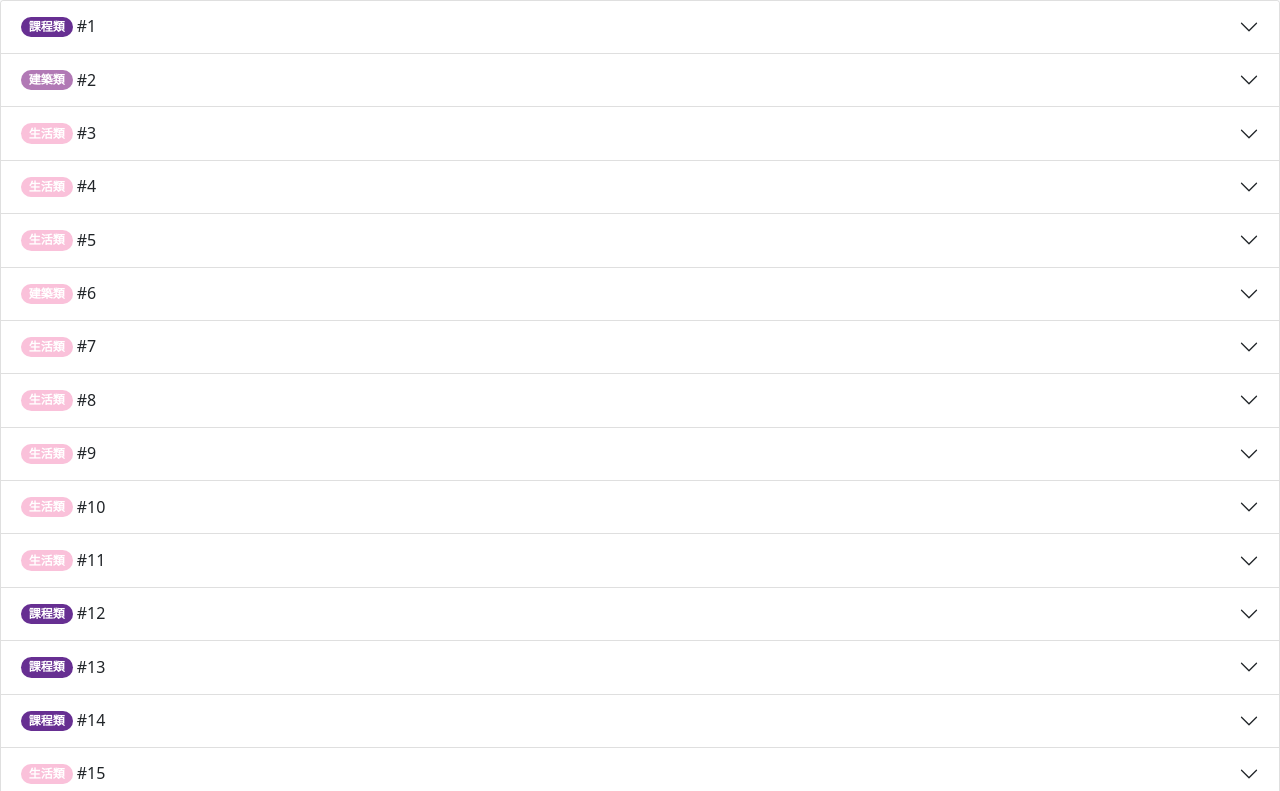
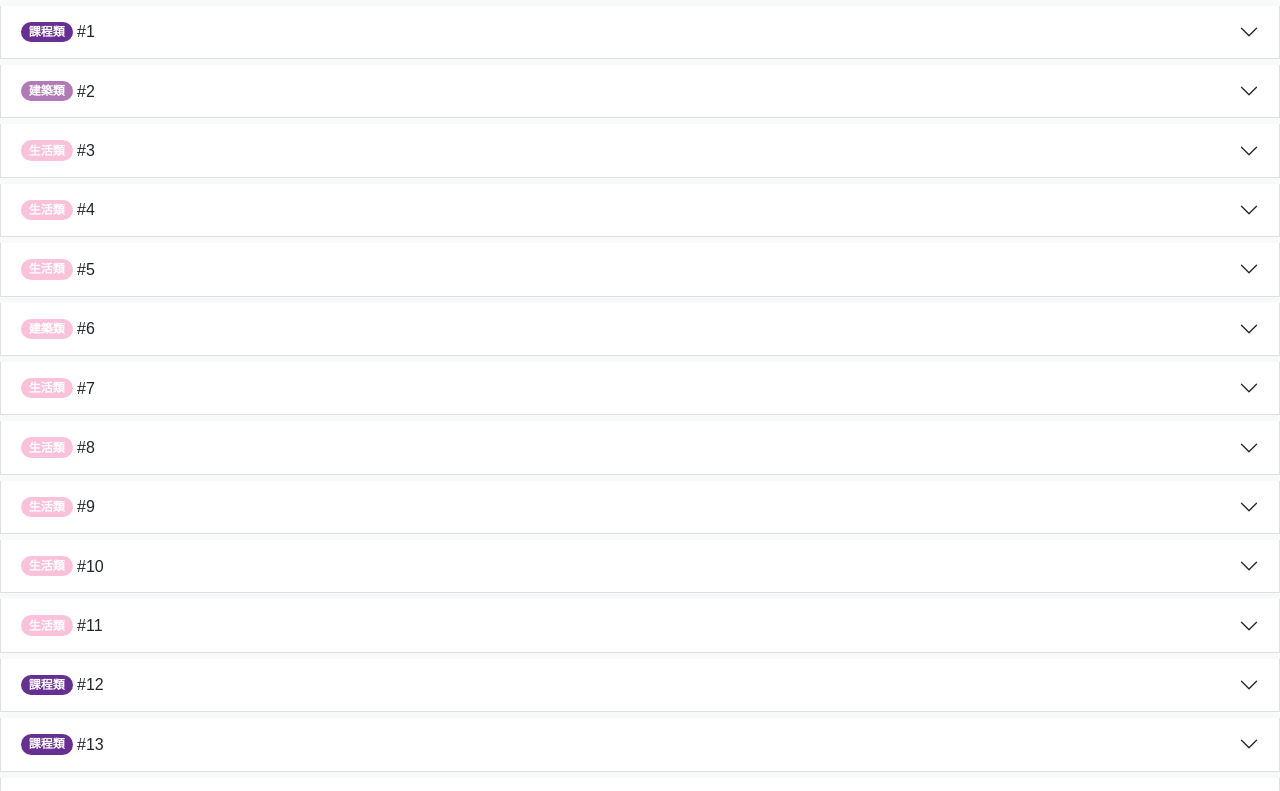
Before and after one commit to Fjuim110/Fjuim110-code-140.136_tips, a plain HTML site: page hinata.html in a window 1280 px wide. Shown: the part 59-850 px from the top of the page. Drawn offline with nearby package versions, Linux system fonts and the light colour scheme; a web font is replaced by a local one.

Commit message:
試玩很coolㄉ東西

```diff
--- a/hinata.html
+++ b/hinata.html
@@ -12,8 +12,11 @@
   <link rel="icon" href="favicon.png" type="image/x-icon" />
   <title>Code/140.136遊戲提示</title>
   <style>
+    @import url(https://fonts.googleapis.com/earlyaccess/cwtexyen.css);
+
     body {
       background: #f8f9fa;
+      font-family: "cwTeXYen", sans-serif;
     }
 
     .badge-building {
@@ -29,6 +32,16 @@
     .badge-study {
       color: #fff;
       background-color: #672f92
+    }
+    .panel-heading{
+      padding: 3px;
+    }
+   .accordion-button:focus {
+      box-shadow: none;
+      background-color: #e8dbfa;
+    }
+    a{
+      color: rgb(178, 116, 250);
     }
   </style>
 </head>
@@ -60,7 +73,7 @@
     </div>
   </nav>
   <div class="accordion" id="accordionExample">
-
+    <div class="panel-heading"></div>
     <div class="accordion-item">
       <h2 class="accordion-header" id="headingOne">
         <button class="accordion-button collapsed" type="button" data-bs-toggle="collapse" data-bs-target="#collapseOne"
@@ -71,15 +84,16 @@
       <div id="collapseOne" class="accordion-collapse collapse" aria-labelledby="headingOne"
         data-bs-parent="#accordionExample">
         <div class="accordion-body">
-          題目：<br />
+          【題目】<br />
           檔案只有短短幾行程式碼，請問日翔該輸入什麼才能執行此函式，讓結果非None呢？（請輸入半形英文字母）<br />
           <img src="https://upload.cc/i1/2022/03/06/q4DPkj.png" class="card-img-top">
-          提示：<br />
-          code140136(x)為一函式，return為滿足某條件回傳之結果。日翔該輸入什麼才能使此函式執行return？
+          【提示】<br />
+          <font color="#51c4d2">code140136</font>(x)為一函式，<font color="#9860c6">return</font>為滿足某條件回傳之結果。該輸入什麼才能使此函式執行<font color="#9860c6">return</font>？
         </div>
       </div>
     </div>
 
+    <div class="panel-heading"></div>
     <div class="accordion-item">
       <h2 class="accordion-header" id="headingTwo">
         <button class="accordion-button collapsed" type="button" data-bs-toggle="collapse" data-bs-target="#collapseTwo"
@@ -98,7 +112,7 @@
         </div>
       </div>
     </div>
-
+    <div class="panel-heading"></div>
     <div class="accordion-item">
       <h2 class="accordion-header" id="headingThree">
         <button class="accordion-button collapsed" type="button" data-bs-toggle="collapse"
@@ -118,7 +132,7 @@
         </div>
       </div>
     </div>
-
+    <div class="panel-heading"></div>
     <div class="accordion-item">
       <h2 class="accordion-header" id="heading4">
         <button class="accordion-button collapsed" type="button" data-bs-toggle="collapse" data-bs-target="#c4"
@@ -137,7 +151,7 @@
         </div>
       </div>
     </div>
-
+    <div class="panel-heading"></div>
     <div class="accordion-item">
       <h2 class="accordion-header" id="heading5">
         <button class="accordion-button collapsed" type="button" data-bs-toggle="collapse" data-bs-target="#c5"
@@ -157,7 +171,7 @@
       </div>
     </div>
 
-
+    <div class="panel-heading"></div>
     <div class="accordion-item">
       <h2 class="accordion-header" id="heading6">
         <button class="accordion-button collapsed" type="button" data-bs-toggle="collapse" data-bs-target="#c6"
@@ -176,7 +190,7 @@
         </div>
       </div>
     </div>
-
+    <div class="panel-heading"></div>
 
     <div class="accordion-item">
       <h2 class="accordion-header" id="heading7">
@@ -196,7 +210,7 @@
       </div>
     </div>
 
-
+    <div class="panel-heading"></div>
     <div class="accordion-item">
       <h2 class="accordion-header" id="heading8">
         <button class="accordion-button collapsed" type="button" data-bs-toggle="collapse" data-bs-target="#c8"
@@ -215,7 +229,7 @@
       </div>
     </div>
 
-
+    <div class="panel-heading"></div>
     <div class="accordion-item">
       <h2 class="accordion-header" id="heading9">
         <button class="accordion-button collapsed" type="button" data-bs-toggle="collapse" data-bs-target="#c9"
@@ -234,7 +248,7 @@
       </div>
     </div>
 
-
+    <div class="panel-heading"></div>
     <div class="accordion-item">
       <h2 class="accordion-header" id="heading10">
         <button class="accordion-button collapsed" type="button" data-bs-toggle="collapse" data-bs-target="#c10"
@@ -253,7 +267,7 @@
       </div>
     </div>
 
-
+    <div class="panel-heading"></div>
     <div class="accordion-item">
       <h2 class="accordion-header" id="heading11">
         <button class="accordion-button collapsed" type="button" data-bs-toggle="collapse" data-bs-target="#c11"
@@ -272,7 +286,7 @@
       </div>
     </div>
 
-
+    <div class="panel-heading"></div>
     <div class="accordion-item">
       <h2 class="accordion-header" id="heading12">
         <button class="accordion-button collapsed" type="button" data-bs-toggle="collapse" data-bs-target="#c12"
@@ -291,7 +305,7 @@
       </div>
     </div>
 
-
+    <div class="panel-heading"></div>
     <div class="accordion-item">
       <h2 class="accordion-header" id="heading13">
         <button class="accordion-button collapsed" type="button" data-bs-toggle="collapse" data-bs-target="#c13"
@@ -310,7 +324,7 @@
       </div>
     </div>
 
-
+    <div class="panel-heading"></div>
     <div class="accordion-item">
       <h2 class="accordion-header" id="heading14">
         <button class="accordion-button collapsed" type="button" data-bs-toggle="collapse" data-bs-target="#c14"
@@ -329,7 +343,7 @@
       </div>
     </div>
 
-
+    <div class="panel-heading"></div>
     <div class="accordion-item">
       <h2 class="accordion-header" id="heading15">
         <button class="accordion-button collapsed" type="button" data-bs-toggle="collapse" data-bs-target="#c15"
@@ -348,7 +362,7 @@
       </div>
     </div>
 
-
+    <div class="panel-heading"></div>
     <div class="accordion-item">
       <h2 class="accordion-header" id="heading16">
         <button class="accordion-button collapsed" type="button" data-bs-toggle="collapse" data-bs-target="#c16"
@@ -367,7 +381,7 @@
       </div>
     </div>
 
-
+    <div class="panel-heading"></div>
     <div class="accordion-item">
       <h2 class="accordion-header" id="heading17">
         <button class="accordion-button collapsed" type="button" data-bs-toggle="collapse" data-bs-target="#c17"
@@ -392,6 +406,7 @@
 
   </div>
   </div>
+
   <!-- Optional JavaScript; choose one of the two! -->
 
   <!-- Option 1: Bootstrap Bundle with Popper -->
```
Also changed, not shown: index.html (+2 -0 lines).
